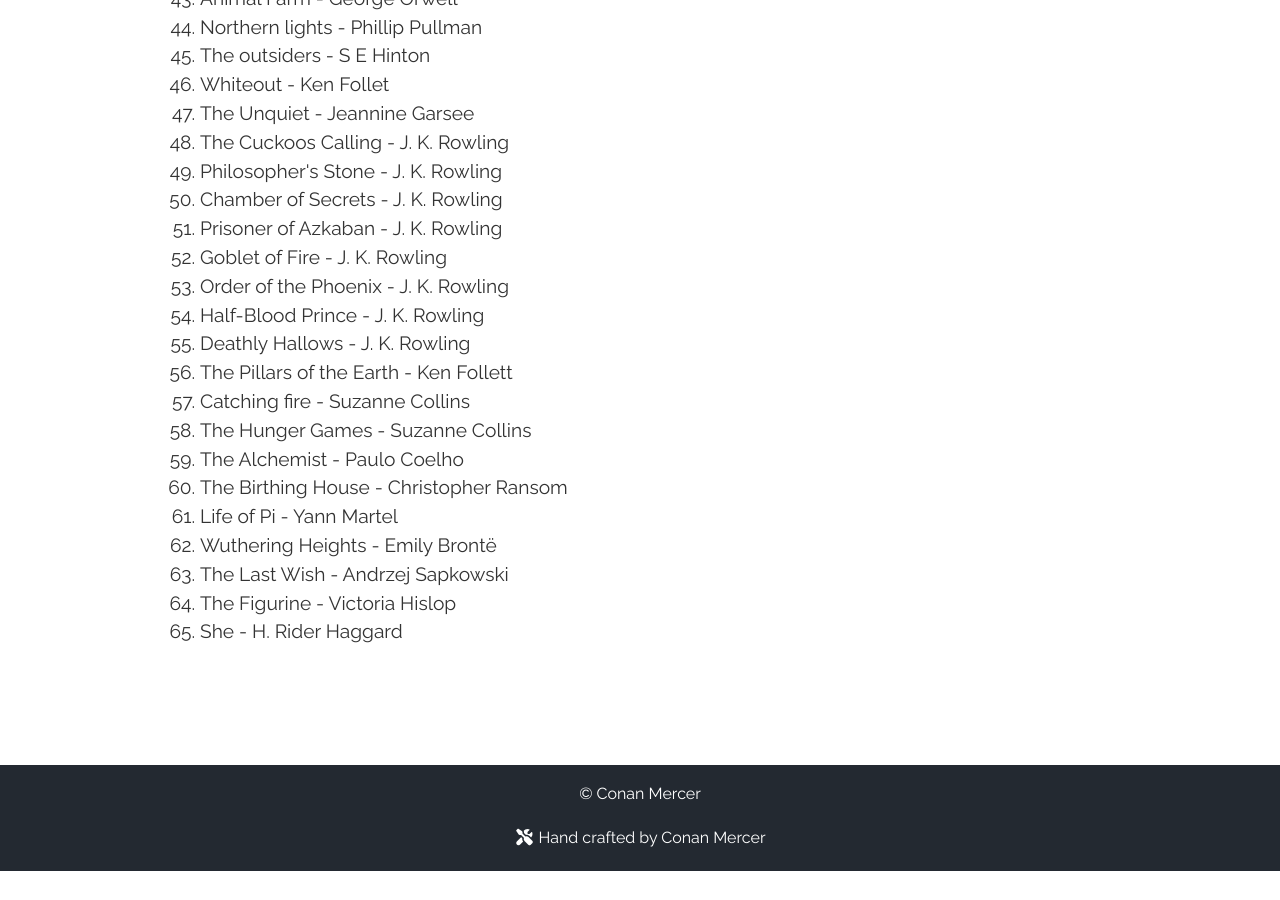
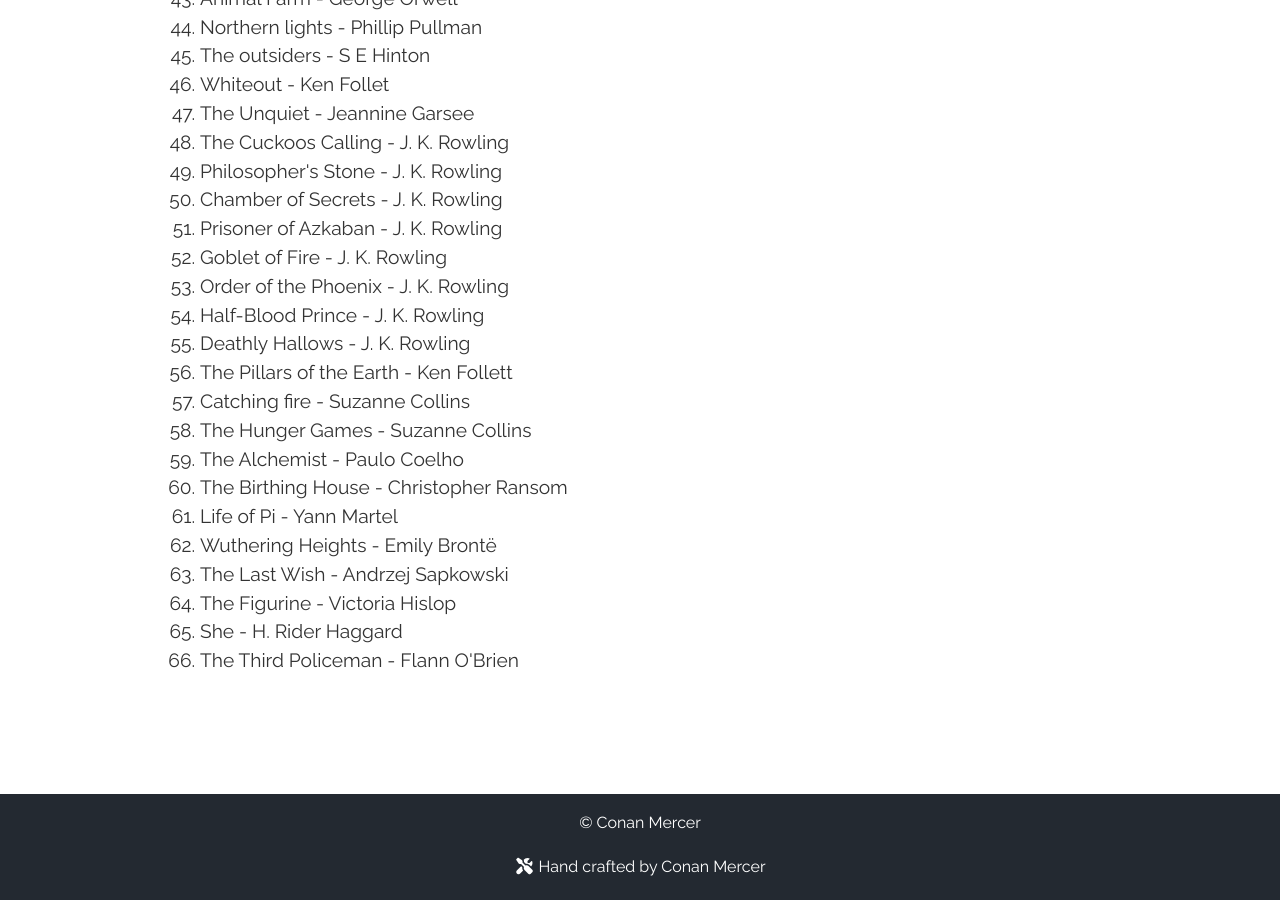
Before and after one commit to conanmercer/conanmercer.github.io, a Jekyll site: the page built from books.html, in a window 1280 px wide and 900 px high, scrolled down 4646 px. Built offline with Jekyll 4.4.1, drawn with Linux system fonts in a browser that asks for light colours; nearby versions of some CDN libraries; some web fonts are replaced; before the commit the page ends 5517 px from its top, so only the background shows below that.

Commit message:
add, new book

```diff
--- a/books.html
+++ b/books.html
@@ -187,4 +187,5 @@ title: Books
   <li>The Last Wish - Andrzej Sapkowski</li>
   <li>The Figurine - Victoria Hislop</li>
   <li>She - H. Rider Haggard</li>
+  <li>The Third Policeman - Flann O'Brien</li>
 </ol>
```
